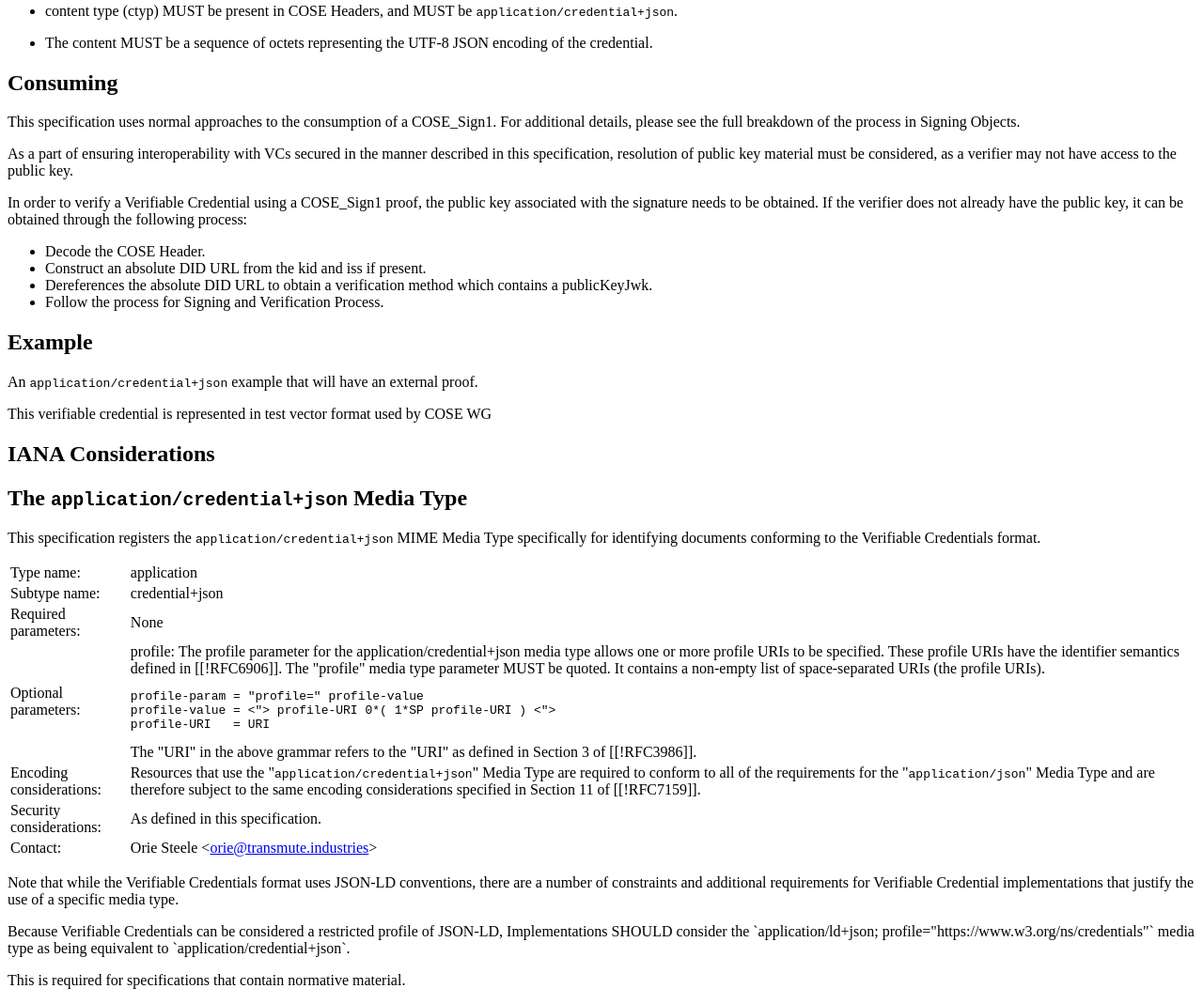
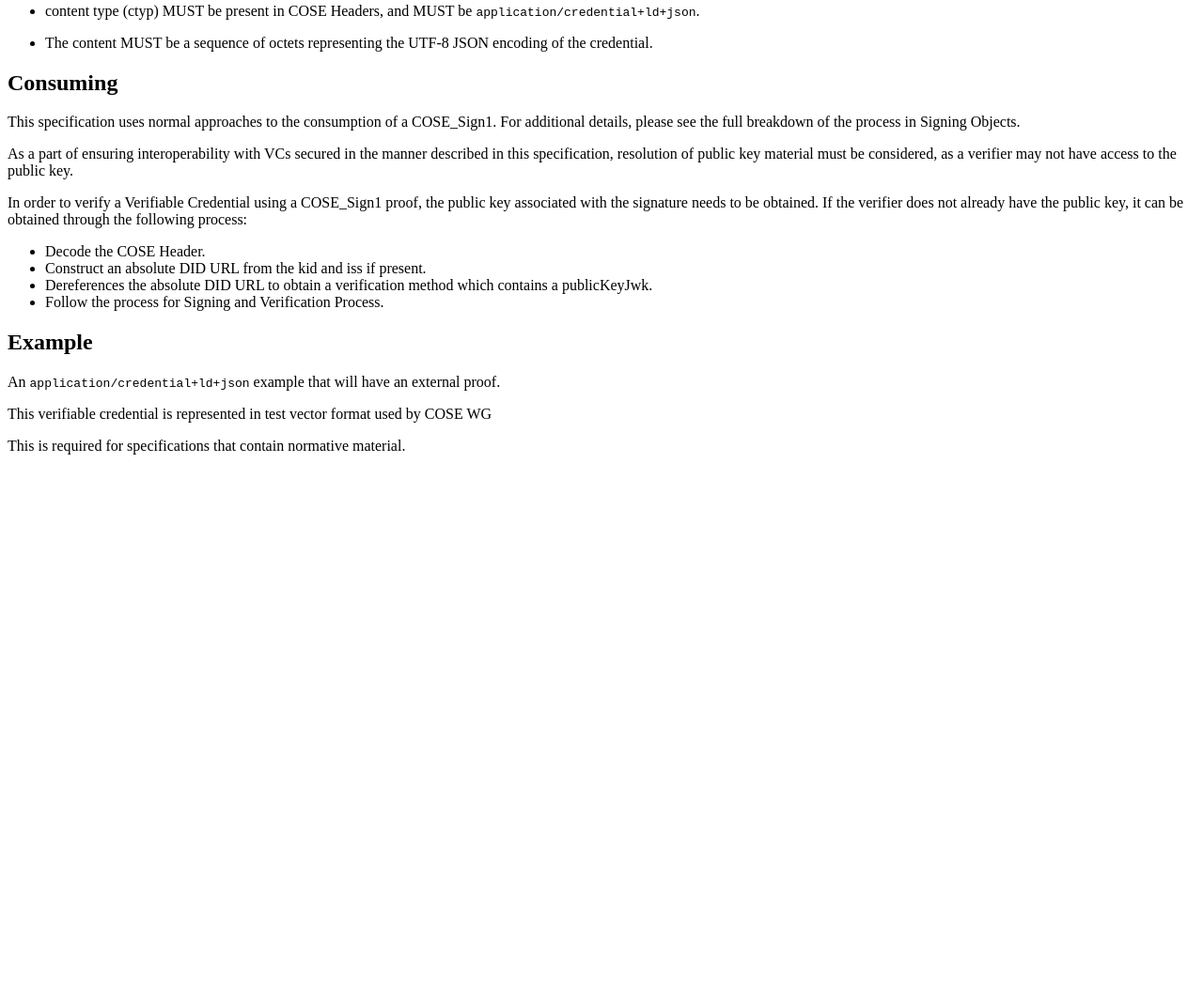
Before and after one commit to transmute-industries/vc-cose, a plain HTML site: page index.html in a window 1280 px wide. Shown: the part 731-1800 px from the top of the page at 94% size. After the commit the page ends 1231 px from the top, so only its background shows below. Drawn offline with Linux system fonts and the light colour scheme.

Commit message:
Add updates after PR 1000

```diff
--- a/index.html
+++ b/index.html
@@ -185,7 +185,7 @@
       <li>
         <p>
           <a data-cite="RFC9052#section-3.1">content type (ctyp)</a> MUST be present in <a data-cite="RFC9052#name-common-cose-header-paramete">COSE Headers</a>,
-          and MUST be <code>application/credential+json</code>.
+          and MUST be <code>application/credential+ld+json</code>.
         </p>
       </li>
 
@@ -237,7 +237,7 @@
       class="example"
       title="A credential for a University Degree"
     >
-      <p>An <code>application/credential+json</code> example that will have an external proof.</p>
+      <p>An <code>application/credential+ld+json</code> example that will have an external proof.</p>
       <pre data-include="./credential.json" data-include-format="json"></pre>
     </aside>
 
@@ -250,83 +250,6 @@
     </aside>
   </section>
 
-  <section id="iana">
-
-    <h2>IANA Considerations</h2>
-    <section id="media-type">
-
-
-      <h2>The <code>application/credential+json</code> Media Type</h2>
-      <p>
-        This specification registers the <code>application/credential+json</code> MIME Media Type specifically for identifying documents
-        conforming to the Verifiable Credentials format.
-      </p>
-      <table>
-        <tr>
-          <td>Type name: </td>
-          <td>application</td>
-        </tr>
-        <tr>
-          <td>Subtype name: </td>
-          <td>credential+json</td>
-        </tr>
-        <tr>
-          <td>Required parameters: </td>
-          <td>None</td>
-        </tr>
-        <tr>
-          <td>Optional parameters: </td>
-          <td>
-            profile: The profile parameter for the application/credential+json
-            media type allows one or more profile URIs to be specified.  These
-            profile URIs have the identifier semantics defined in [[!RFC6906]].
-            The "profile" media type parameter MUST be quoted. It contains a
-            non-empty list of space-separated URIs (the profile URIs).
-   <pre>profile-param = "profile=" profile-value
-profile-value = <"> profile-URI 0*( 1*SP profile-URI ) <">
-profile-URI   = URI</"></"></pre>
-            The "URI" in the above grammar refers to the "URI" as defined in
-            Section 3 of [[!RFC3986]].
-          </td>
-        </tr>
-        <tr>
-          <td>Encoding considerations: </td>
-          <td>
-            Resources that use the "<code>application/credential+json</code>"
-            Media Type are required to conform to all of the requirements
-            for the "<code>application/json</code>" Media Type and are
-            therefore subject to the same encoding considerations specified
-            in Section 11 of [[!RFC7159]].
-          </td>
-        </tr>
-        <tr>
-          <td>Security considerations: </td>
-          <td>As defined in this specification.</td>
-        </tr>
-        <tr>
-          <td>Contact: </td>
-          <td>
-            Orie Steele &lt;<a href="mailto:orie@transmute.industries">orie@transmute.industries</a>&gt;
-          </td>
-        </tr>
-        </table>
-
-        <p>
-          Note that while the Verifiable Credentials format uses JSON-LD
-          conventions, there are a number of constraints and additional
-          requirements for Verifiable Credential implementations that justify
-          the use of a specific media type.
-        </p>
-
-        <p>
-          Because Verifiable Credentials can be considered a restricted profile
-          of JSON-LD, Implementations SHOULD consider the
-          `application/ld+json; profile="https://www.w3.org/ns/credentials"`
-          media type as being equivalent to `application/credential+json`.
-        </p>
-    </section>
-  </section>
-
   <section id="conformance">
     <p>
       This is required for specifications that contain normative material.
--- a/test-vectors/generate.js
+++ b/test-vectors/generate.js
@@ -18,7 +18,7 @@ const privateKeyJwk = {
 
 (async ()=>{
 
-  const protectedHeader = { kid: credential.issuer + '#key-0', alg: 'ES256', ctyp: 'application/credential+json' }
+  const protectedHeader = { kid: credential.issuer + '#key-0', alg: 'ES256', ctyp: 'application/credential+ld+json' }
   const headers = {
     p: protectedHeader,
   };
```
Also changed, not shown: verifiable-credential.cose.json (+2 -2 lines), 1 other file.
